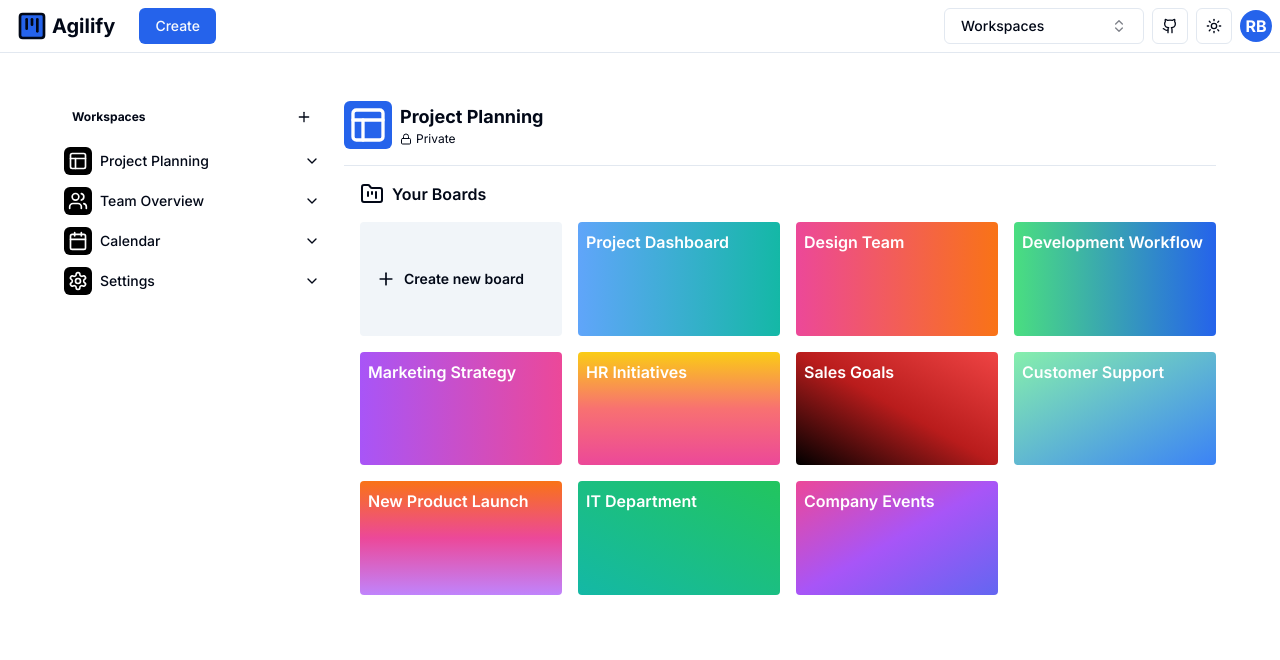
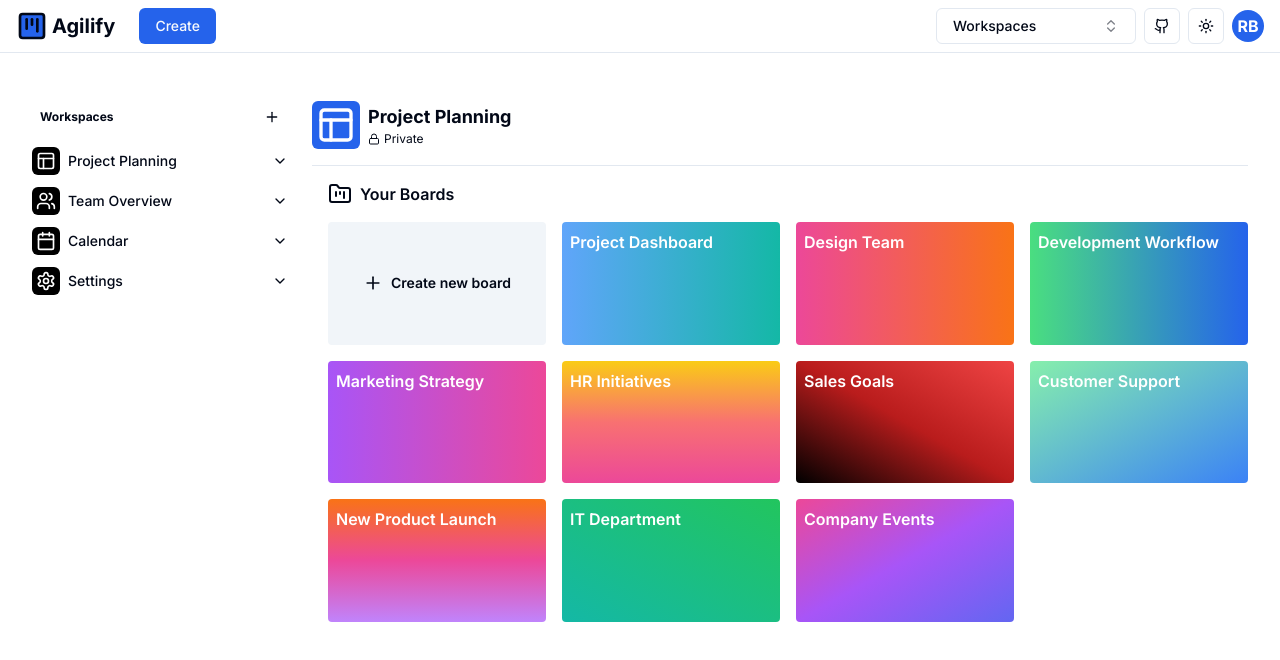
Before and after one commit to RyanBeGell/agile-board-front-end-react, a Next.js app: page / in a window 1280 px wide. Shown: the top 660 px of the page. Built offline with nearby package versions, Linux system fonts and the light colour scheme.

Commit message:
login/signup pages + refactoring

```diff
--- /dev/null
+++ b/src/app/auth/login/page.tsx
@@ -0,0 +1,18 @@
+'use client';
+
+import { LoginForm } from "@/components/auth/LoginForm";
+import Navbar from '@/components/landing/navbar';
+import Footer from '@/components/landing/footer';
+
+export default function LoginPage() {
+  return (
+    <div className="h-screen flex flex-col">
+      <Navbar />
+      <div className="flex-grow flex flex-col items-center justify-center">
+        <h1 className="mb-5 text-4xl font-bold">Log in to Agilify</h1>
+        <LoginForm />
+      </div>
+      <Footer />
+    </div>
+  );
+}
--- /dev/null
+++ b/src/app/auth/signup/page.tsx
@@ -0,0 +1,18 @@
+'use client';
+
+import { SignupForm } from "@/components/auth/SignupForm";
+import Navbar from '@/components/landing/navbar';
+import Footer from '@/components/landing/footer';
+
+export default function SignupPage() {
+  return (
+    <div className="h-screen flex flex-col">
+      <Navbar />
+      <div className="flex-grow flex flex-col items-center justify-center">
+        <h1 className="mb-5 text-4xl font-bold text-center">Create Your <br/>Agilify Account</h1>
+        <SignupForm />
+      </div>
+      <Footer />
+    </div>
+  );
+}
--- a/src/app/page.tsx
+++ b/src/app/page.tsx
@@ -7,16 +7,20 @@ import BoardDashboard from '@/components/workspace/boards';
 export default function Home() {
   return (
     <div className="bg-background">
-      <div>
-        <Navbar />
-      </div>
-      <div className="flex-1 grid grid-cols-[auto,1fr] mt-12 mx-16">
-        <div>
-          <Sidebar />
-        </div>
-        <div className="ml-6">
-          <BoardDashboard />
-          <main></main>
+      <Navbar />
+      <div
+        className="flex justify-center mt-12 mx-auto"
+        style={{ maxWidth: 'calc(100% - 4rem)' }}
+      >
+        {' '}
+        <div className="flex w-full max-w-screen-xl">
+          {' '}
+          <div className="flex-none">
+            <Sidebar />
+          </div>
+          <div className="flex-grow ml-6 w-full max-w-full">
+            <BoardDashboard />
+          </div>
         </div>
       </div>
     </div>
--- a/src/app/workspace/sidebar.tsx
+++ b/src/app/workspace/sidebar.tsx
@@ -1,3 +1,5 @@
+"use client"
+
 import { Button } from '@/components/ui/button';
 import {
   Accordion,
--- a/src/components/board/card/card.tsx
+++ b/src/components/board/card/card.tsx
@@ -52,8 +52,8 @@ const Card = ({ title, description }: CardProps) => {
       <DialogTrigger asChild>
         <div
           role="button"
-          className=" bg-card p-3 rounded shadow mb-2 text-sm
-     w-full h-8 justify-start flex items-center hover:shadow-[inset_0_0_0_2px] hover:shadow-primary"
+          className=" bg-card p-3 shadow mb-2 text-sm
+     w-full h-9 justify-start flex items-center hover:shadow-[inset_0_0_0_2px] hover:shadow-primary rounded-xl"
         >
           {title}
         </div>
--- a/src/components/board/column/column.tsx
+++ b/src/components/board/column/column.tsx
@@ -10,7 +10,7 @@ const Column = ({ title, cards }: { title: string; cards: any[] }) => {
           <div
             {...provided.droppableProps}
             ref={provided.innerRef}
-            className="min-w-[240px] bg-accent p-4 rounded m-2"
+            className="min-w-[284px] bg-accent p-4 rounded-xl m-2"
           >
             <h2 className="font-bold mb-2">{title}</h2>
             {cards.map((card) => (
--- a/src/components/landing/footer.tsx
+++ b/src/components/landing/footer.tsx
@@ -2,7 +2,9 @@ import Link from 'next/link';
 
 export default function Footer() {
   return (
-    <footer className="flex flex-col gap-2 sm:flex-row py-6 w-full shrink-0 items-center px-4 md:px-6 border-t">
+    <footer className="bg-background p-2 border-t border-t-1 border-border">
+      <div className="container mx-auto px-2">
+        <div className="flex flex-col gap-2 sm:flex-row py-6 w-full shrink-0 items-center">
           <p className="text-xs text-muted-foreground">
             © 2024 Ryan BeGell. All rights reserved.
           </p>
@@ -26,6 +28,8 @@ export default function Footer() {
               Contact
             </Link>
           </nav>
+        </div>
+      </div>
     </footer>
   );
 }
--- a/src/components/navbar/navbar.tsx
+++ b/src/components/navbar/navbar.tsx
@@ -1,3 +1,5 @@
+'use client';
+
 import { Button } from '@/components/ui/button';
 import {
   Command,
@@ -18,7 +20,6 @@ import {
   DropdownMenuItem,
   DropdownMenuTrigger,
 } from '@/components/ui/dropdown-menu';
-import { useRouter } from 'next/navigation';
 import { cn } from '@/lib/utils';
 import {
   Check,
@@ -29,12 +30,14 @@ import {
   Sun,
 } from 'lucide-react';
 import { useTheme } from 'next-themes';
+import { usePathname, useRouter } from 'next/navigation';
 import React from 'react';
 
 export default function Navbar() {
   const [open, setOpen] = React.useState(false);
   const [value, setValue] = React.useState('');
   const { setTheme } = useTheme();
+  const pathname = usePathname();
 
   const frameworks = [
     {
@@ -65,17 +68,21 @@ export default function Navbar() {
   return (
     <>
       <nav className="bg-background p-2 border-b border-b-1 border-border">
+        <div
+          className={`${
+            pathname === '/board' ? '' : 'container mx-auto'
+          }  px-2`}
+        >
+          {' '}
+          {/* This div wraps the content similar to the first navbar */}
           <div className="flex flex-wrap justify-between items-center">
-          {/* Left Side */}
             <div className="flex flex-1 items-center">
-            {/* Alternate Logo */}
-            {/* <img src="/icon.png" alt="Agilify" className="h-5 w-5" /> */}
               <Button
                 variant="ghost"
-              className=" mr-4 p-2 h-8"
+                className="mr-4 p-2 py-4 h-9 -ml-2" // Ensure button padding and margins match the first navbar
                 onClick={() => router.push('/')}
               >
-              <KanbanSquare  className=" h-8 w-8 fill-primary" />
+                <KanbanSquare className="h-8 w-8 fill-primary" />
                 <span className="font-bold text-xl ml-1">Agilify</span>
               </Button>
               <Button className="h-9">Create</Button>
@@ -93,15 +100,16 @@ export default function Navbar() {
                     className="w-[200px] justify-between h-9"
                   >
                     {value
-                    ? frameworks.find((framework) => framework.value === value)
-                        ?.label
+                      ? frameworks.find(
+                          (framework) => framework.value === value
+                        )?.label
                       : 'Workspaces'}
                     <ChevronsUpDown className="ml-2 h-4 w-4 shrink-0 opacity-50" />
                   </Button>
                 </PopoverTrigger>
                 <PopoverContent className="w-[200px] p-0">
                   <Command>
-                  <CommandInput placeholder="Search framework..." />
+                    <CommandInput placeholder="Search Workspaces..." />
                     <CommandEmpty>No framework found.</CommandEmpty>
                     <CommandGroup>
                       {frameworks.map((framework) => (
@@ -109,7 +117,9 @@ export default function Navbar() {
                           key={framework.value}
                           value={framework.value}
                           onSelect={(currentValue) => {
-                          setValue(currentValue === value ? '' : currentValue);
+                            setValue(
+                              currentValue === value ? '' : currentValue
+                            );
                             setOpen(false);
                           }}
                         >
@@ -129,7 +139,11 @@ export default function Navbar() {
                 </PopoverContent>
               </Popover>
               {/* Github Repo Icon */}
-            <Button variant="outline" size="icon" className="w-9 h-9 py-2 px-0">
+              <Button
+                variant="outline"
+                size="icon"
+                className="w-9 h-9 py-2 px-0"
+              >
                 <Github className="h-4 w-4" />
               </Button>
               {/* Dark Mode Toggle */}
@@ -163,6 +177,7 @@ export default function Navbar() {
               </div>
             </div>
           </div>
+        </div>
       </nav>
     </>
   );
--- a/src/components/workspace/boards.tsx
+++ b/src/components/workspace/boards.tsx
@@ -102,10 +102,10 @@ export default function BoardDashboard() {
             <PopoverTrigger asChild>
               <div
                 role="button"
-                className=" bg-muted hover:cursor-pointer justify-center text-center h-full w-full aspect-video relative rounded-sm flex font-semibold flex-col p-2 hover:opacity-75 transition"
+                className=" bg-muted hover:cursor-pointer justify-center text-center h-full w-full aspect-video relative rounded-sm flex font-semibold p-2 hover:opacity-75 transition"
               >
                 <div className="flex items-center p-2">
-                  <Plus className="mr-2 h-5 w-5" />
+                  <Plus className="mr-2 h-5 w-5 " />
                   <p className="text-sm">Create new board</p>
                 </div>
               </div>
```
Also changed, not shown: src/components/landing/landing.tsx (+3 -5 lines), src/components/landing/navbar.tsx (+14 -9 lines). Lines whose indentation alone changed are shown as unchanged.
